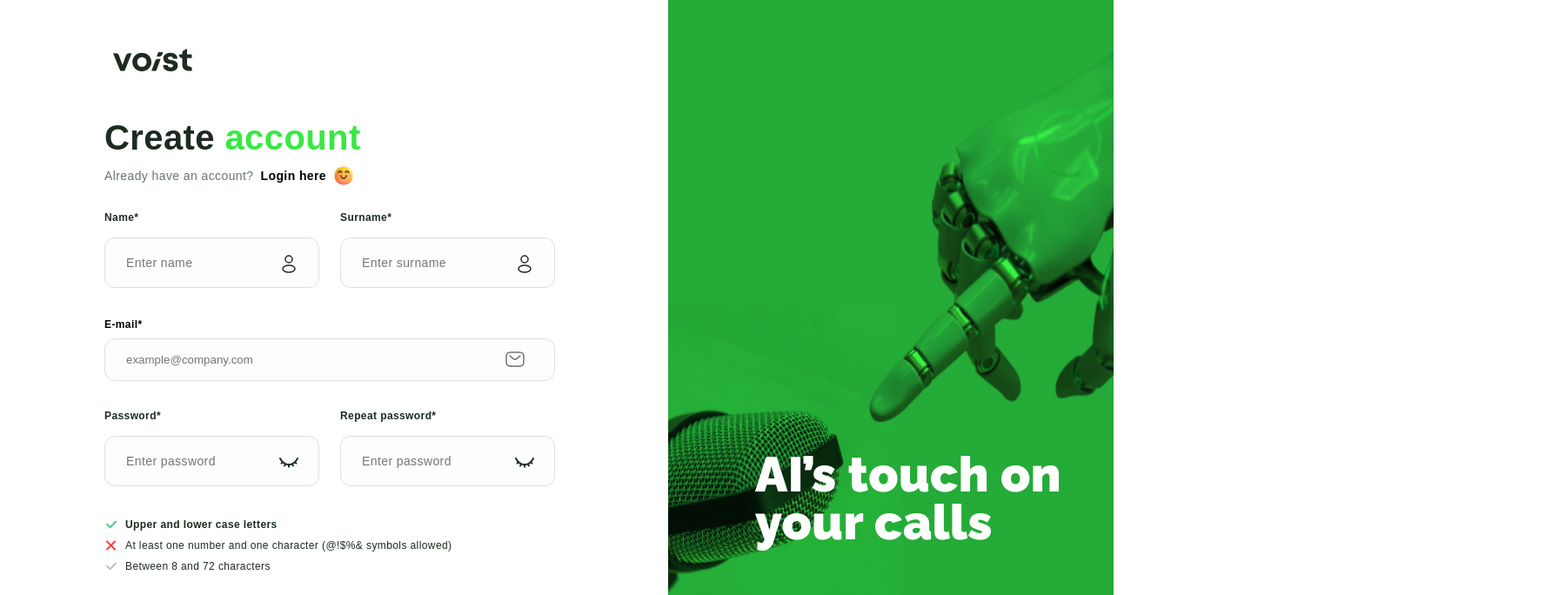
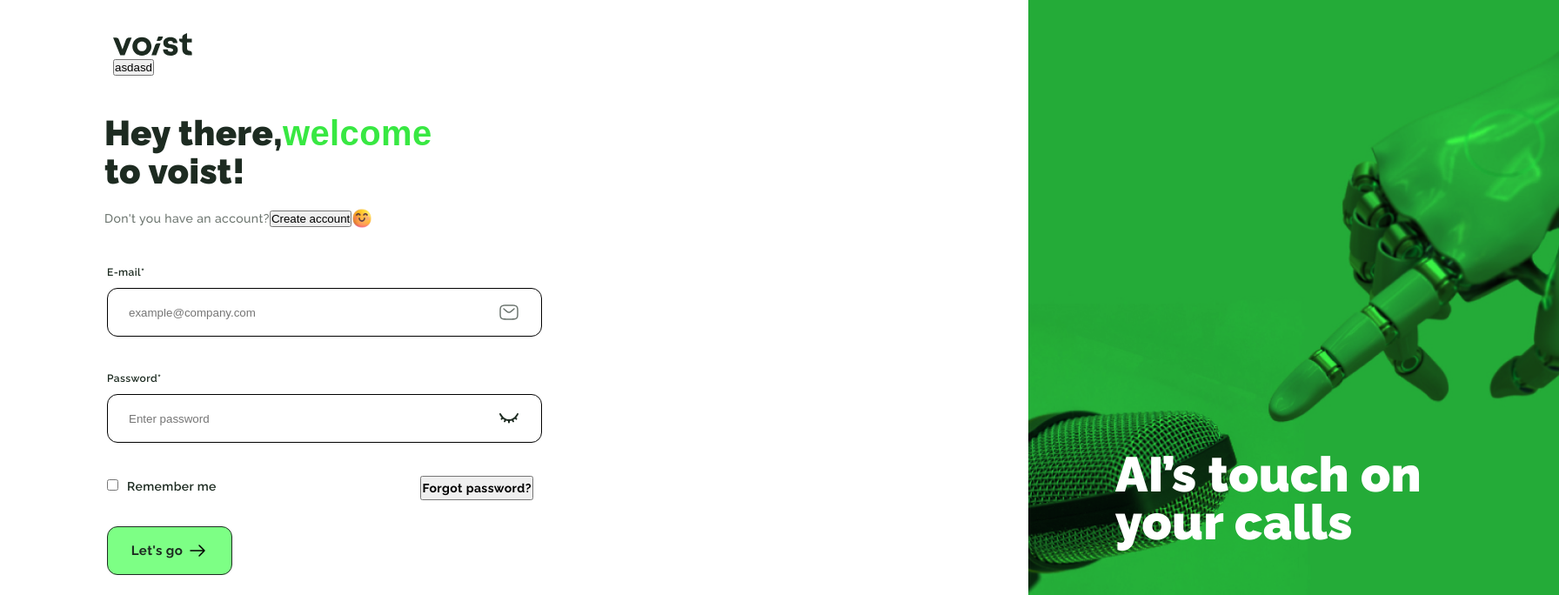
Before and after one commit to MirzazadaBunyad/Voist, a React (Vite) app: page / in a window 1280 px wide. Shown: the top 684 px of the page at 87% size, 1792 px wide, since content can reach past the window. Built offline with nearby package versions, Linux system fonts and the light colour scheme.

Commit message:
animation adding

```diff
--- a/package.json
+++ b/package.json
@@ -10,6 +10,7 @@
     "preview": "vite preview"
   },
   "dependencies": {
+    "gsap": "^3.12.5",
     "react": "^18.2.0",
     "react-dom": "^18.2.0",
     "react-router-dom": "^6.22.3",
--- a/src/animations.scss
+++ b/src/animations.scss
@@ -53,3 +53,11 @@
     transform: translateX(-200px);
     transition: opacity 0.5s ease-in-out, transform 0.5s ease-in-out;
   }
+
+  .active{
+    color: var(--Main-main-300, #7dff85);
+    border-bottom: 2px solid var(--Main-main-300, #7dff85);
+    padding-bottom: 5px;
+    transition: all 0.3s ease;
+    cursor: pointer;
+  }
--- a/src/components/createAccount/createAccount.module.scss
+++ b/src/components/createAccount/createAccount.module.scss
@@ -15,7 +15,7 @@
 
 .loginContainer {
   width: 55%;
-  margin: 55px 0 0 120px;
+  margin: 65px 0 0 120px;
   .main {
     display: flex;
     width: 500px;
--- a/src/components/footer/footer.module.scss
+++ b/src/components/footer/footer.module.scss
@@ -6,7 +6,7 @@ footer {
   gap: 10px;
   position: absolute;
   bottom: 3vh;
-  left: 150px;
+  left: 130px;
   p:nth-child(1) {
     color: var(--Base-base-8, #6c756f);
     font-family: Inter;
--- a/src/components/heroImg/heroImg.module.scss
+++ b/src/components/heroImg/heroImg.module.scss
@@ -1,8 +1,9 @@
 .right__banner {
-    width: 40%;
+    width: 100%;
     height: 99vh;
     background-color: #3dff49;
     position: relative;
+    left: 512px;
   }
   .rightBannerText {
     position: absolute;
--- a/src/components/login/login.jsx
+++ b/src/components/login/login.jsx
@@ -4,11 +4,11 @@ import eyeClosedIcon from "../../assets/img/eyeClosedIcon.svg";
 import inputMessageIcon from "../../assets/img/inputMessageIcon.svg";
 import ayeOpen from "../../assets/img/passwordEye.svg";
 import arrowRightBlack from "../../assets/img/arrowRightBlack.svg";
-import { Link } from "react-router-dom";
 import { useState } from "react";
 
 export default function Login({ show, ChangeComponents }) {
   const [showPassword, setShowPassword] = useState(false);
+
   function handleShowPassword() {
     setShowPassword(!showPassword);
   }
@@ -20,7 +20,6 @@ export default function Login({ show, ChangeComponents }) {
     e.preventDefault();
   }
   return (
-    <div>
     <section className={styles.container}>
       <main className={styles.info__main}>
         <div className={styles.login__header}>
@@ -85,10 +84,7 @@ export default function Login({ show, ChangeComponents }) {
             </div>
 
             <div>
-                <button
-                  className={styles.forgotPassword}
-                  onClick={handleShowPassword}
-                >
+              <button className={styles.forgotPassword}>
                 Forgot password?
               </button>
             </div>
@@ -105,6 +101,5 @@ export default function Login({ show, ChangeComponents }) {
 
       {/* RIGHT IMAGE */}
     </section>
-    </div>
   );
 }
--- a/src/components/login/login.module.scss
+++ b/src/components/login/login.module.scss
@@ -11,10 +11,7 @@
 .info__main {
     width: 60%;
   height: 470px;
-  position: relative;
-  top: 125px;
-  left: 130px;
-  gap: 32px;
+  margin: 105px 0 0 120px;
 }
 .accountСreation {
   display: flex;
--- a/src/test.jsx
+++ b/src/test.jsx
@@ -1,4 +1,4 @@
-import { useState } from "react";
+import { useEffect, useState } from "react";
 import Footer from "./components/footer/Footer";
 import HeroImg from "./components/heroImg/HeroImg";
 import styles from "./test.module.scss";
@@ -6,18 +6,64 @@ import { CSSTransition } from "react-transition-group";
 import Login from "./components/login/login";
 import CreateAccount from "./components/createAccount/CreateAccount";
 import "./animations.scss";
+import gsap from "gsap";
 
 function Test() {
-  const [show, setShow] = useState(false);
+  const [show, setShow] = useState(true);
+  const [tl, setTl] = useState(false);
+  const [forgetPasswordVisible, setForgetPasswordVisible] = useState(false);
+  useEffect(() => {
+    const timeline = gsap.timeline();
+    setTl(timeline);
+  }, []);
+
+  const openForgetPassword = () => {
+    if (tl) {
+      tl.to(".footer", {
+        xPercent: 170,
+        duration: 1,
+        autoAlpha: 1,
+      })
+        .to(
+          ".formContainer",
+          {
+            opacity: 0,
+            duration: 1,
+          },
+          "<"
+        )
+        .to(
+          ".hero",
+          {
+            xPercent: -161,
+            duration: 1,
+          },
+          "<"
+        )
+        .then(() => {
+          setTl(true);
+          setForgetPasswordVisible(true);
+        });
+    }
+  };
 
   const ChangeComponents = () => {
     setShow(!show);
   };
+  useEffect(() => {
+    if (forgetPasswordVisible) {
+      gsap.to(".active", { display: "block", duration: 0.5 });
+    } else {
+      gsap.to(".active", { display: "none", duration: 0.5 });
+    }
+    ("<");
+  }, [forgetPasswordVisible]);
 
   return (
+    <section style={{ display: "flex" }}>
       <div className={styles.container}>
         <section>
-        <header className={styles.logo}>
+          <header className={styles.logo} style={{ zIndex: 1 }}>
             {
               <svg
                 width="91"
@@ -60,16 +106,19 @@ function Test() {
                 </defs>{" "}
               </svg>
             }
+            <button onClick={openForgetPassword}>asdasd</button>
           </header>
 
-        <main>
+          <main className="formContainer">
             <CSSTransition
               in={show}
               timeout={500}
               classNames="login"
               unmountOnExit
             >
+              <div className="login" style={{ position: "relative" }}>
                 <Login show={show} ChangeComponents={ChangeComponents} />
+              </div>
             </CSSTransition>
 
             <CSSTransition
@@ -78,14 +127,29 @@ function Test() {
               classNames="CreateAccount"
               unmountOnExit
             >
-            <CreateAccount show={!show} ChangeComponents={ChangeComponents} />
+              <div>
+                <CreateAccount
+                  show={!show}
+                  ChangeComponents={ChangeComponents}
+                />
+              </div>
             </CSSTransition>
           </main>
-
+          <div className="footer">
             <Footer />
+          </div>
         </section>
+        <div className="hero" style={{ position: "relative" }}>
           <HeroImg />
         </div>
+      </div>
+      <div className="active" style={{ display: "none" }}>
+        <div>
+          <h1>dsaasd</h1>
+          <input type="text" />
+        </div>
+      </div>
+    </section>
   );
 }
 
--- a/src/test.module.scss
+++ b/src/test.module.scss
@@ -6,7 +6,6 @@
     text-decoration: none;
     font-family: 'Poppins', sans-serif;
     font-weight: 400;
-
 }
 
 .container{
@@ -17,6 +16,6 @@
     width: 91px;
     height: 26px;
     position: relative;
-    top: 56px;
+    top: 38px;
     left: 130px;
   }
```
Also changed, not shown: 1 other file (tests, documents, lock files or other folders). Lines whose indentation alone changed are shown as unchanged.
